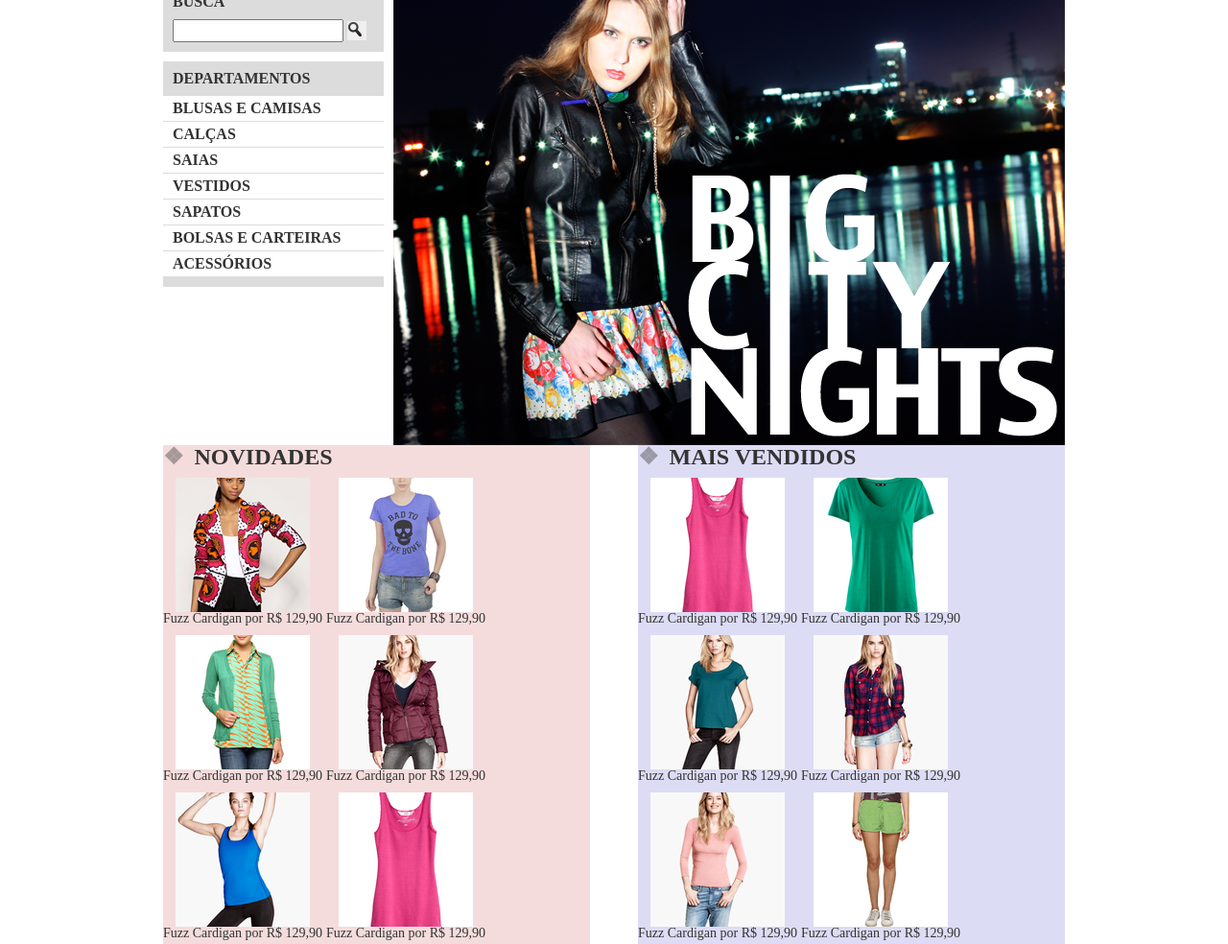
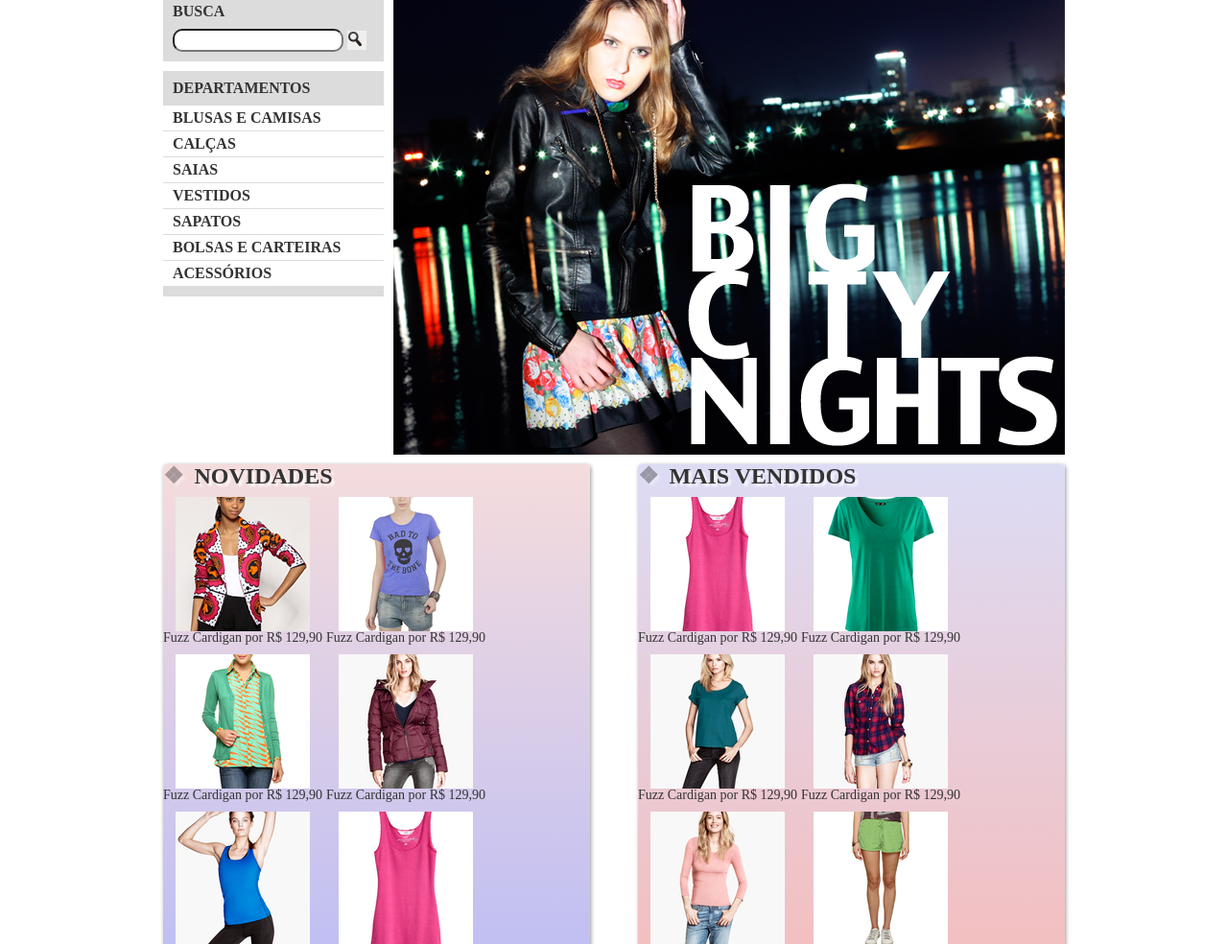
Before and after one commit to Phillipe13/web, a plain HTML site: page mirrorfashion/index.html in a window 1280 px wide. Shown: the part 111-1095 px from the top of the page at 96% size. Drawn offline with Linux system fonts and the light colour scheme.

Commit message:
adicionados encrementos ao estilos.css e feitas algumas correções no index.html

```diff
--- a/mirrorfashion/css/estilos.css
+++ b/mirrorfashion/css/estilos.css
@@ -34,7 +34,7 @@ body{
     font-family:"Lucida Sans Unicode","Lucida Grande", sans-serif;
 }
 .container {
-  margin: 0 auto;
+  margin: 10px auto;
   width: 940px;
 }
 header{
@@ -69,6 +69,8 @@ header{
 }
 .busca input[type=search] {
 width: 170px;
+border-radius: 10px;
+
 }
 .destaque{
   margin-top: 10px;
@@ -81,12 +83,8 @@ width: 170px;
   margin: :10px 0;
   padding: :10px;
   width: 445px;
-}
-.novidades{
-  float:left;
-}
-.mais-vendidos{
-  float: right;
+  border-radius: 4px;
+  box-shadow: 1px 1px 4px #999;
 }
 .painel li{
   display:inline-block;
@@ -101,6 +99,7 @@ width: 170px;
   font-weight: bold;
   text-transform: uppercase;
   margin-bottom: 10px;
+  text-shadow: 3px 3px 2px rgba(255,255,255,0.8);
 }
 .painel a{
   color: #333;
@@ -109,18 +108,21 @@ width: 170px;
   text-decoration: none;
 }
 .novidades{
-  background-color: #F5DCDC;
+  float: left;
+  background: linear-gradient(#F5DCDC, #BEBEF4);
 }
 .mais-vendidos{
-  background-color: #DCDCF5;
-}
+  float: right;
+  background: linear-gradient(#DCDCF5, #F4BEBE);}
 footer {
   background-image: url(../img/fundo-rodape.png);
   clear: both;
   padding: 20px 0;
+
 }
 footer .container{
   position: relative;
+  margin: auto;
 }
 .social{
   position:absolute;
--- a/mirrorfashion/index.html
+++ b/mirrorfashion/index.html
@@ -63,7 +63,7 @@
           <!-- fim .banner-destaque -->
         </div>
         <!-- fim .container .destaque -->
-        <div class="container paines">
+        <div class="container">
           <section class="painel novidades">
             <h2>
               Novidades
```
